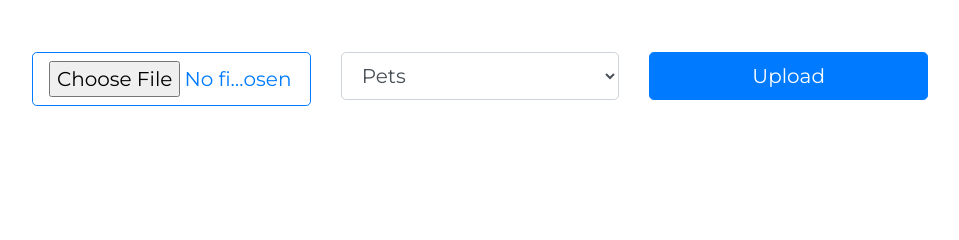
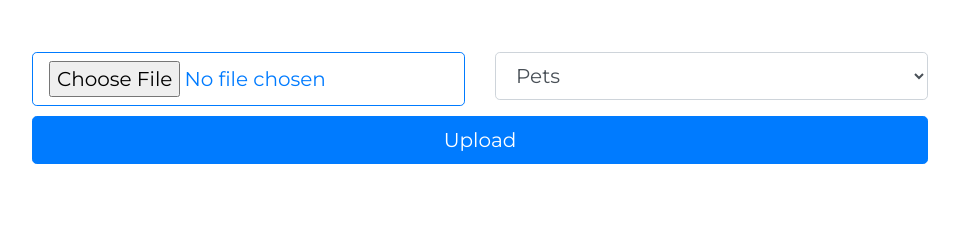
Before and after one commit to winterChroma/devrevalida, a Flask app: page / in a window 1280 px wide. Shown: the part 202-442 px from the top of the page, without its empty margins (160-1119 px from the left). Run offline with Flask 2, Linux system fonts and the light colour scheme; parts of the project's set-up code (start-up, migrations or seed data) failed here and were passed over; some libraries are stand-ins or nearby versions.

Commit message:
fixed the columns of the form

```diff
--- a/app/templates/index.html
+++ b/app/templates/index.html
@@ -50,10 +50,10 @@
     <div class="container-fluid">
       <form id="upload-image-form">
         <div class="row">
-          <div class="col-xl-4">
+          <div class="col-lg-6">
             <input type="file" id="input-file" class="btn btn-outline-primary btn-lg btn-block" />
           </div>
-          <div class="col-xl-4">
+          <div class="col-lg-6">
             <div class="form-group">
               <select class="form-control form-control-lg" id="classifier-select">
                 <option value="pets">Pets</option>
@@ -61,7 +61,7 @@
               </select>
             </div>
           </div>
-          <div class="col-xl-4">
+          <div class="col-lg-12">
             <input type="submit" class="btn btn-primary btn-lg btn-block" value="Upload" />
           </div>
         </div>
```
